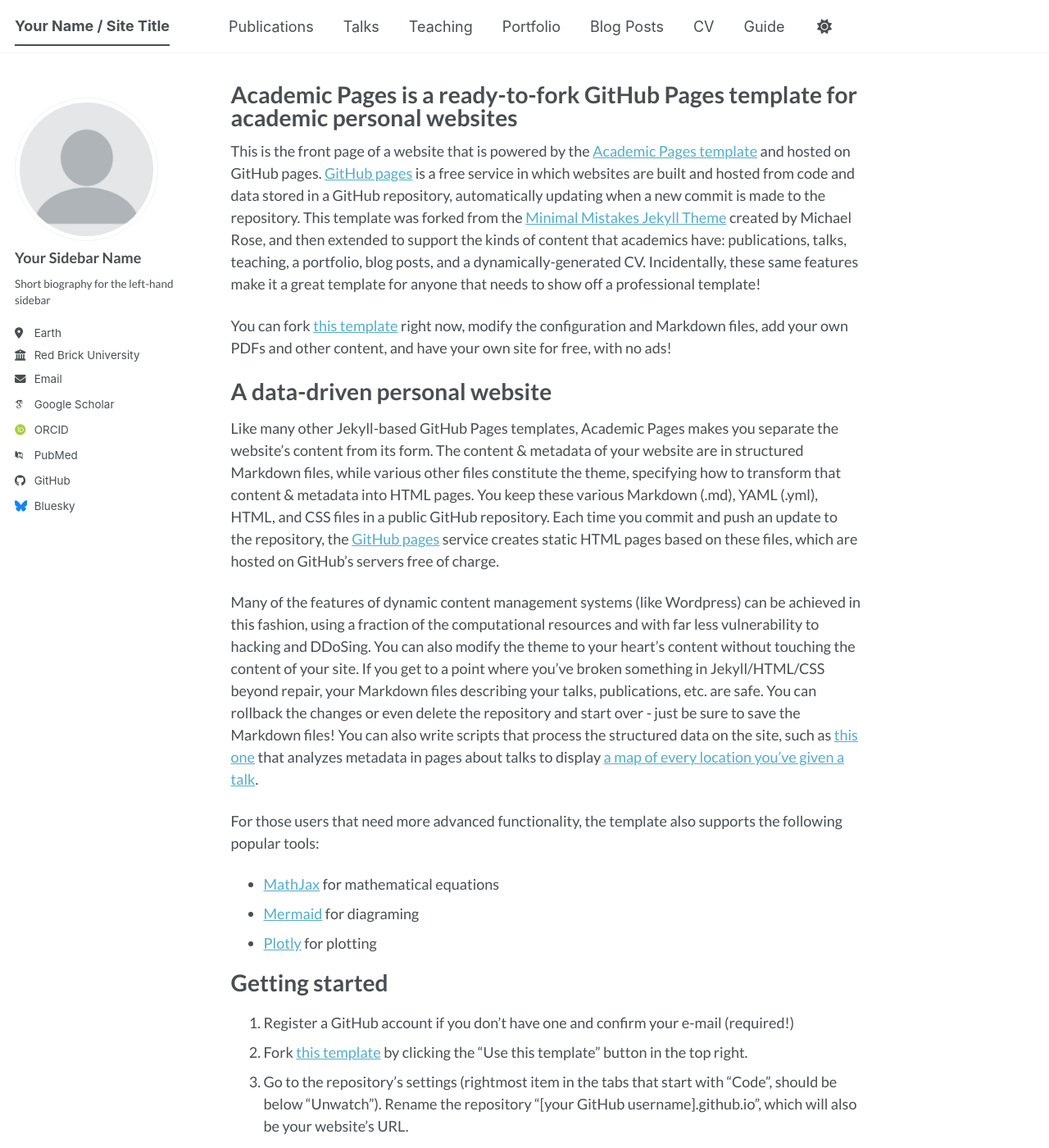
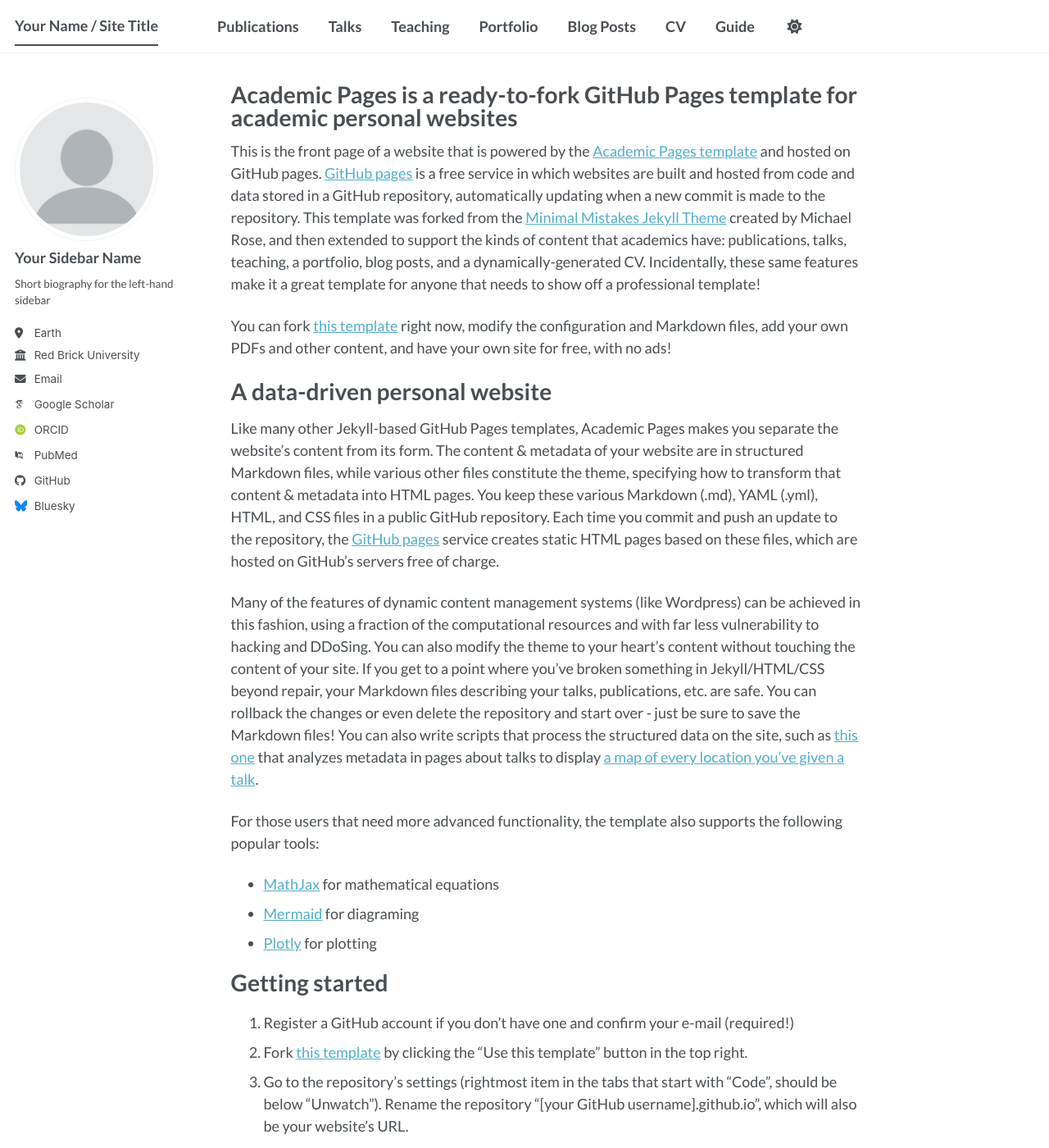
Before and after one commit to seungyeon677/seungyeon677.github.io, a Jekyll site: the page built from _pages/about.md, in a window 1280 px wide and 1400 px high. Shown: the whole window at 82% size. Built offline with Jekyll 4.4.1, drawn with Linux system fonts in a browser that asks for light colours; some web fonts are replaced; a script bundle is joined from its source files by our own code; library files that are not in the unit come from our copies.

Commit message:
Update head.html

```diff
--- a/_includes/head.html
+++ b/_includes/head.html
@@ -9,7 +9,19 @@
     font-family: 'Lato', sans-serif !important;
   }
 
-  /* 2. 사이드바 (프로필 이름, 설명, 링크 등) */
+  /* 2. 상단 메뉴 탭 (내비게이션 바) */
+  .masthead,
+  .masthead__menu,
+  .masthead__menu-item,
+  .masthead__menu-item a,
+  .greedy-nav,
+  .greedy-nav a,
+  .site-subtitle {
+    font-family: 'Lato', sans-serif !important;
+    font-weight: 700 !important; /* 탭 메뉴를 조금 더 또렷하게 하고 싶다면 700(Bold) 사용 */
+  }
+
+  /* 3. 사이드바 (프로필 이름, 설명, 링크 등) */
   .sidebar,
   .sidebar .author__name,
   .sidebar .author__bio,
```
Also changed, not shown: other parts of _includes/head.html (+1 -1 lines).
